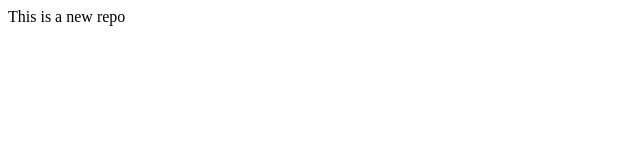
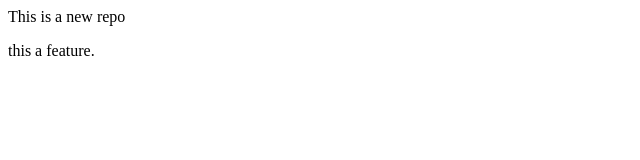
Before and after one commit to ariknoor/localrepo, a plain HTML site: page index.html in a window 1280 px wide. Shown: the full height of the page, 0-640 px from the left. Drawn offline with Linux system fonts and the light colour scheme.

Commit message:
modified

```diff
--- a/index.html
+++ b/index.html
@@ -1,2 +1,3 @@
 <p> This is a new repo
 </p>
+<p>this a feature.</p>
```
